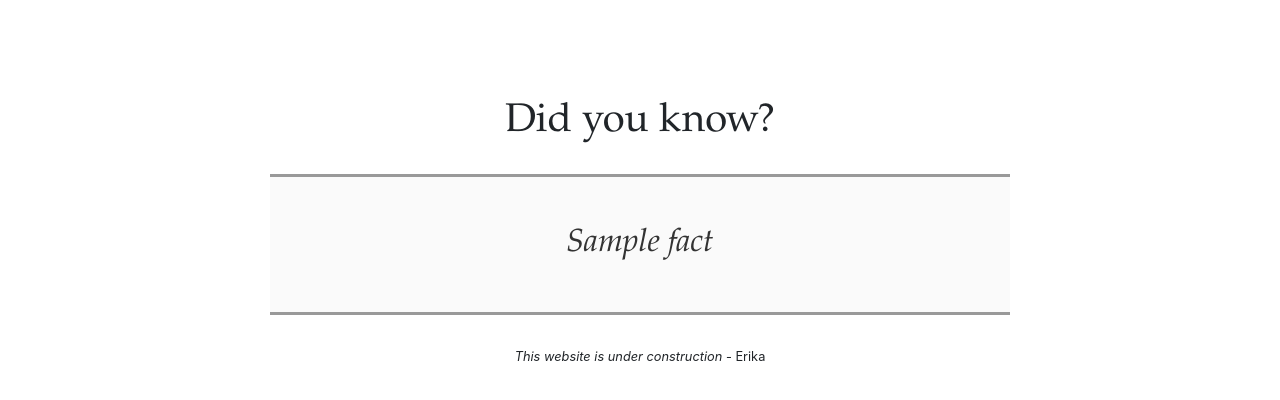
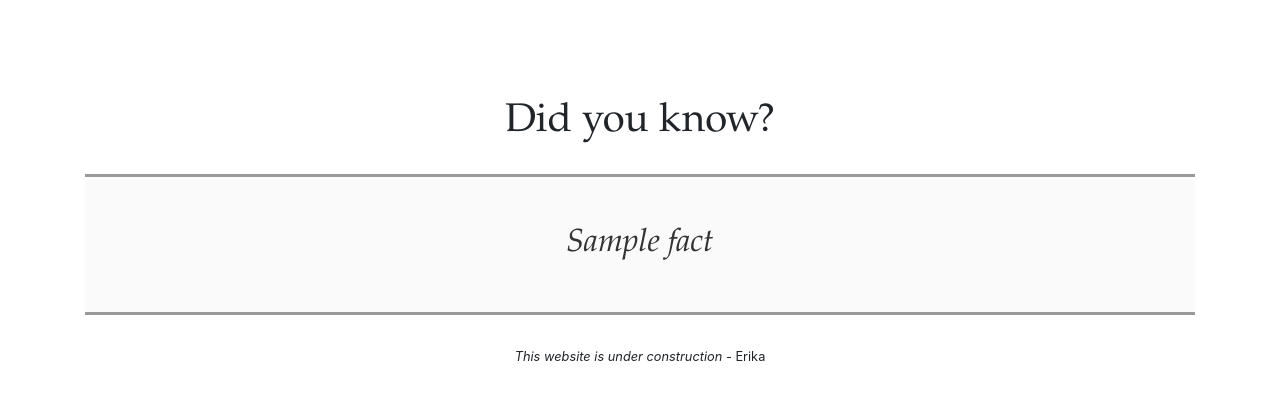
Before and after one commit to ierika/erikasuzuki, a Django app: template index/templates/index/index.html in a window 1280 px wide. Shown: the top 400 px of the page. Run offline with Django 3.2, Linux system fonts and the light colour scheme; the template is opened without the code that fills it: most values are stand-ins (such as "Sample title", 1, 10 or a date in 2020).

Commit message:
update style

```diff
--- a/index/templates/index/index.html
+++ b/index/templates/index/index.html
@@ -1,7 +1,7 @@
 {% extends 'base.html' %}
 
 {% block content %}
-<h2 class="splash-message col-md-8 col-md-offset-2 col-sm-12 col-xs-12">{{ fact }}</h2>
+<h2 class="splash-message col-md-12 col-sm-12 col-xs-12">{{ fact }}</h2>
 <br />
 <p class="text-center small"><em>This website is under construction</em> - Erika</p>
 {% endblock %}
```
